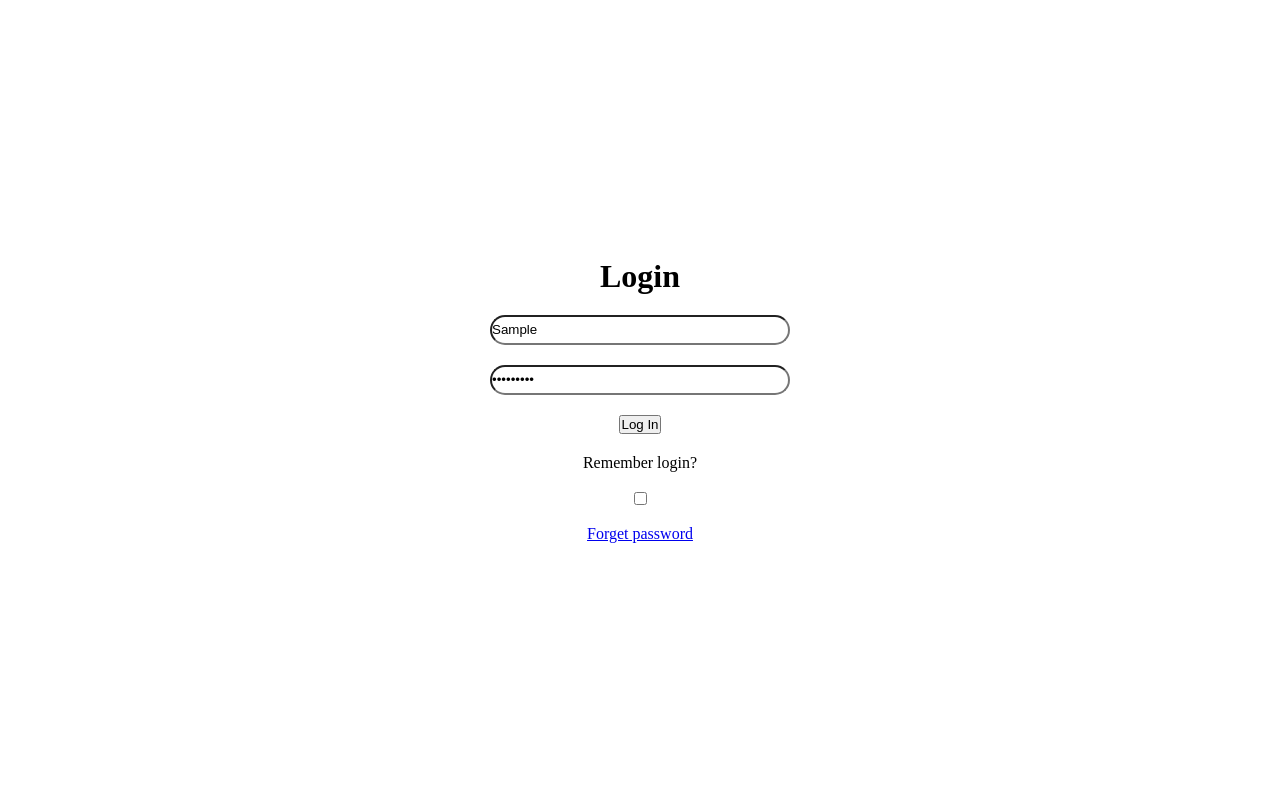
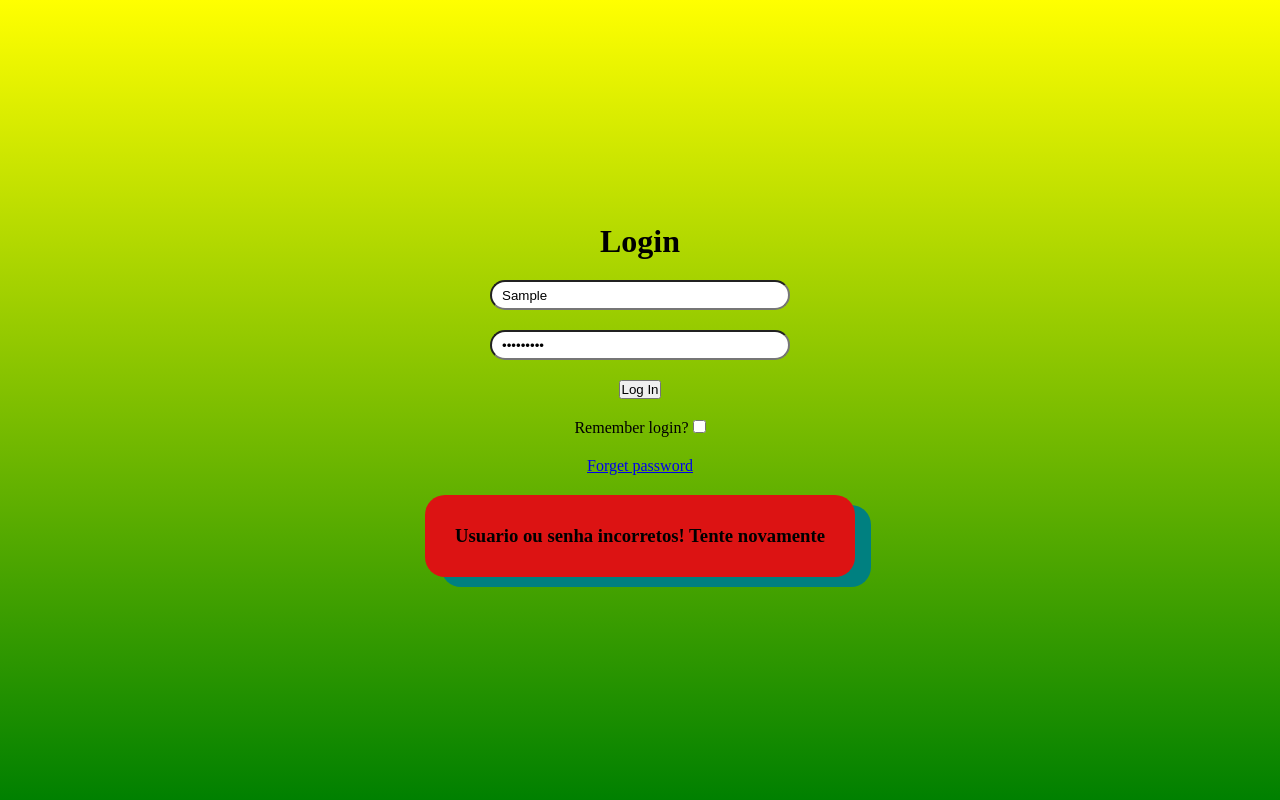
Before and after one commit to emeath/login, a plain HTML site: page index.html in a window 1280 px wide. Both pictures are taken after typing "Sample", "Sample123" into the empty fields and a click on the button "Log In". Drawn offline with Linux system fonts and the light colour scheme.

Commit message:
Adds wrong user toast

```diff
--- a/index.html
+++ b/index.html
@@ -15,11 +15,16 @@
 
       <button class="btn-submit" data-js="btn-submit" type="submit">Log In</button>
 
-      <label for="remember-me" name="remember-me">Remember login?</label>
-      <input type="checkbox" name="remember-me" id="remember-me" />
+      <div id="remember">
+        <label for="remember-me" name="remember-me">Remember login?</label>
+        <input type="checkbox" name="remember-me" id="remember-me" />
+      </div>
 
       <a href="#">Forget password</a>
+
     </form>
+
+
 
     <script src="script.js"></script>
   </body>
--- a/script.js
+++ b/script.js
@@ -15,9 +15,36 @@ const bancoDeDados = [
   },
 ];
 
+let global_flag_info_login = 0;
+
 
 
 formulario.addEventListener("submit", logarNoSistema);
+
+function insereInfoLoginNaTela(mensagem) {
+
+  if(global_flag_info_login == 0) {
+    const formulario = document.querySelector("[data-js='form']");
+
+    let newDiv = document.createElement("div");
+
+    newDiv.setAttribute("id", "user_login");
+
+    let newH3 = document.createElement("h3");
+
+    const newContent = document.createTextNode(mensagem);
+
+    newH3.appendChild(newContent);
+
+    newDiv.appendChild(newH3);
+
+    formulario.appendChild(newDiv)
+
+    global_flag_info_login = 1;
+  }
+
+}
+
 
 function logarNoSistema(event) {
 
@@ -35,12 +62,17 @@ function logarNoSistema(event) {
 
     if (resultado_senha == true) {
       console.log("LOGIN REALIZADO COM SUCESSO! Bem vindo, " + usuario_formulario + "!");
+
+      // Simulate an HTTP redirect:
+      window.location.replace("home.html");
     } else {
       console.log("Usuario ou senha incorretos! Tente novamente");
+      insereInfoLoginNaTela("Usuario ou senha incorretos! Tente novamente")
     }
 
   } else {
     console.log("Usuario ou senha incorretos! Tente novamente");
+    insereInfoLoginNaTela("Usuario ou senha incorretos! Tente novamente")
   }
 }
 
--- a/style.css
+++ b/style.css
@@ -5,7 +5,7 @@
 }
 
 body {
-  background: linear-gradient(blue, white, 0.8);
+  background: linear-gradient(yellow, green);
   display: flex;
   justify-content: center;
   height: 100vh;
@@ -26,4 +26,16 @@ body {
   width: 300px;
   height: 30px;
   border-radius: 20px;
+  padding-left: 10px;
 }
+
+.remember {
+  display: inline;
+}
+
+#user_login {
+  background-color: rgb(220, 19, 19);
+  padding: 30px;
+  border-radius: 20px;
+  box-shadow: 16px 10px teal;
+}
```
